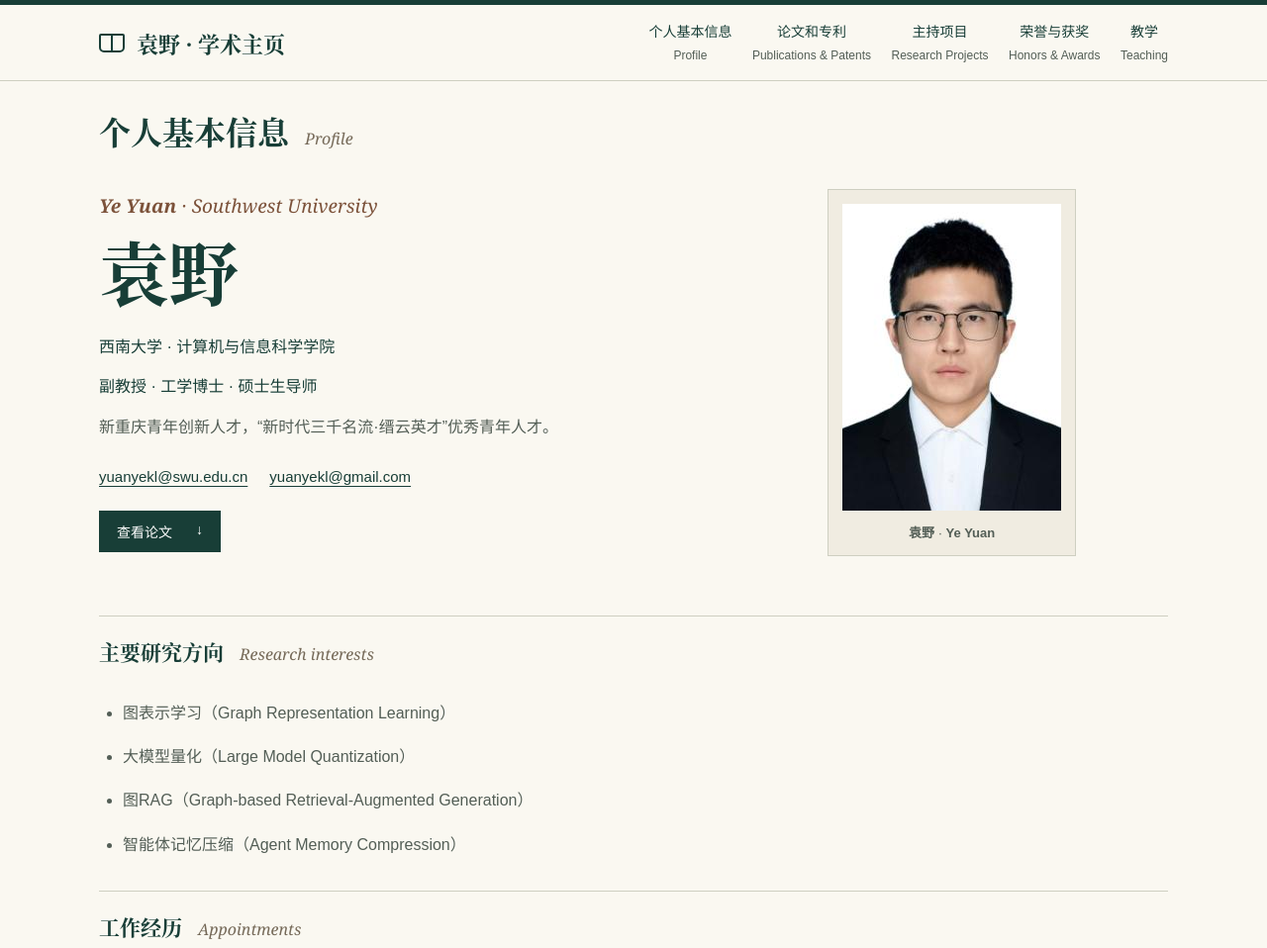
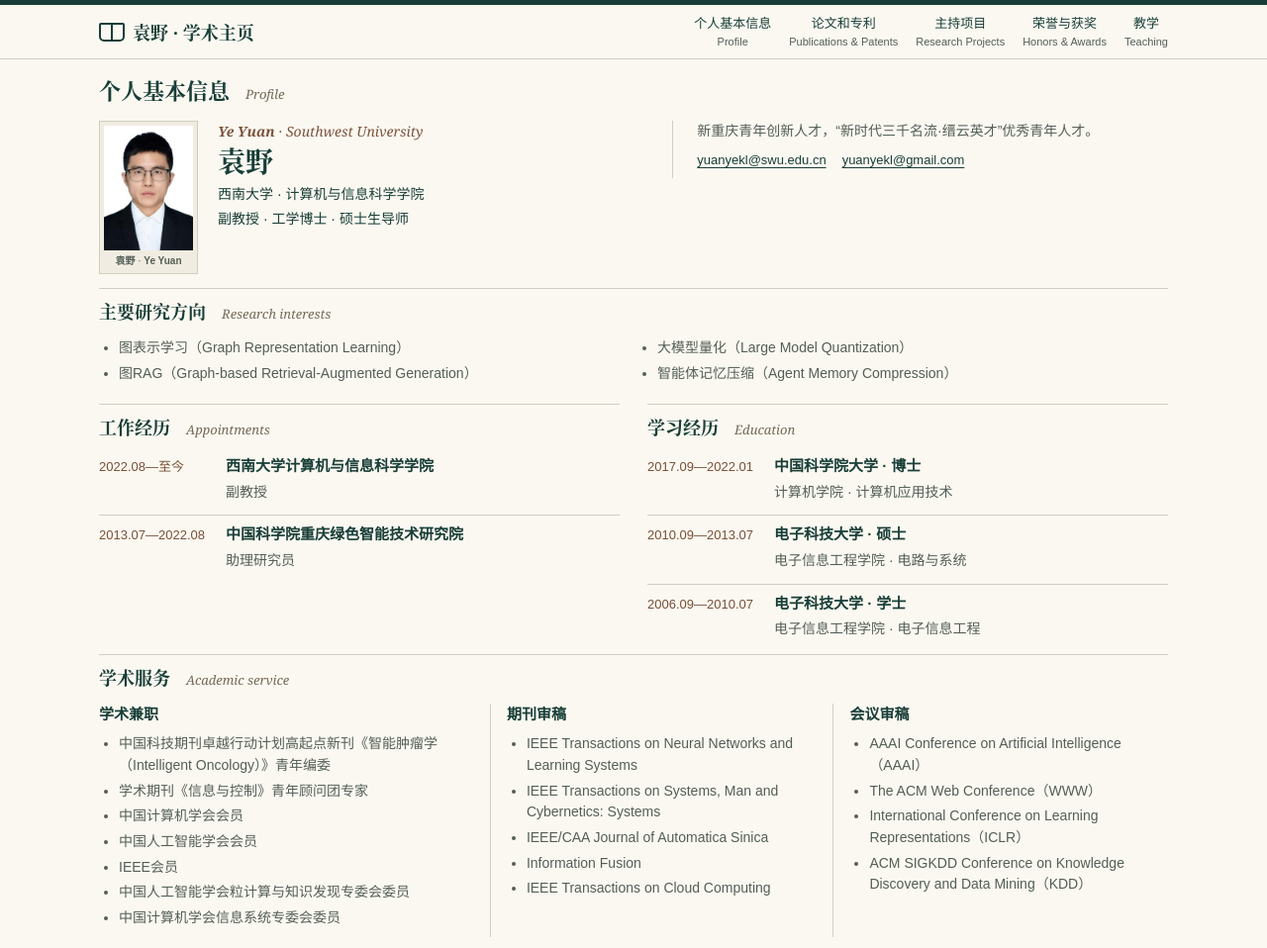
Before and after one commit to yuanyeswu/yuanyeswu.github.io, a plain HTML site: page index.html in a window 1280 px wide. Shown: the top 958 px of the page at 99% size. Drawn offline with Linux system fonts and the light colour scheme.

Commit message:
Add files via upload

```diff
--- a/index.html
+++ b/index.html
@@ -24,13 +24,16 @@
 <div class="section-title"><h2 id="personal-heading">个人基本信息</h2><span lang="en">Profile</span></div>
 <div class="profile" id="profile" aria-labelledby="name">
       <div class="bio">
+        <div class="bio-identity">
         <p class="eyebrow" lang="en"><strong>Ye Yuan</strong> · Southwest University</p>
         <h1 id="name"><strong>袁野</strong></h1>
         <p class="affiliation">西南大学 · 计算机与信息科学学院</p>
         <p class="affiliation">副教授 · 工学博士 · 硕士生导师</p>
+        </div>
+        <div class="bio-details">
         <p class="intro">新重庆青年创新人才，“新时代三千名流·缙云英才”优秀青年人才。</p>
         <div class="contact"><a href="mailto:yuanyekl@swu.edu.cn">yuanyekl@swu.edu.cn</a><a href="mailto:yuanyekl@gmail.com">yuanyekl@gmail.com</a></div>
-        <a class="button" href="#publications">查看论文 <span aria-hidden="true">↓</span></a>
+        </div>
       </div>
       <figure class="portrait"><img src="./assets/yuanye.jpeg" alt="袁野个人照片" width="221" height="310"><figcaption><strong>袁野</strong> · <strong>Ye Yuan</strong></figcaption></figure>
     </div>
@@ -47,6 +50,8 @@
 <section class="subsection" id="education" aria-labelledby="education-heading"><div class="section-title"><h3 id="education-heading">学习经历</h3><span lang="en">Education</span></div><article class="entry"><p class="date">2017.09—2022.01</p><div><h4>中国科学院大学 · 博士</h4><p>计算机学院 · 计算机应用技术</p></div></article><article class="entry"><p class="date">2010.09—2013.07</p><div><h4>电子科技大学 · 硕士</h4><p>电子信息工程学院 · 电路与系统</p></div></article><article class="entry"><p class="date">2006.09—2010.07</p><div><h4>电子科技大学 · 学士</h4><p>电子信息工程学院 · 电子信息工程</p></div></article></section>
 <section class="subsection" id="service" aria-labelledby="service-heading">
   <div class="section-title"><h3 id="service-heading">学术服务</h3><span lang="en">Academic service</span></div>
+  <div class="service-columns">
+  <div class="service-group">
   <h4 id="academic-appointments-heading">学术兼职</h4>
   <ul class="plain-list" aria-labelledby="academic-appointments-heading">
     <li>中国科技期刊卓越行动计划高起点新刊《智能肿瘤学（Intelligent Oncology）》青年编委</li>
@@ -57,6 +62,8 @@
     <li>中国人工智能学会粒计算与知识发现专委会委员</li>
     <li>中国计算机学会信息系统专委会委员</li>
   </ul>
+  </div>
+  <div class="service-group">
   <h4>期刊审稿</h4>
   <ul class="plain-list">
     <li lang="en">IEEE Transactions on Neural Networks and Learning Systems</li>
@@ -65,13 +72,17 @@
     <li lang="en">Information Fusion</li>
     <li lang="en">IEEE Transactions on Cloud Computing</li>
   </ul>
+  </div>
+  <div class="service-group">
   <h4>会议审稿</h4>
-  <ul class="plain-list">
+  <ul class="plain-list conference-list">
     <li lang="en"><a href="https://aaai.org/conference/aaai/">AAAI Conference on Artificial Intelligence（AAAI）</a></li>
     <li lang="en"><a href="https://www.sigweb.org/the-web-conf/">The ACM Web Conference（WWW）</a></li>
     <li lang="en"><a href="https://iclr.cc/About">International Conference on Learning Representations（ICLR）</a></li>
     <li lang="en"><a href="https://www.kdd.org/conferences">ACM SIGKDD Conference on Knowledge Discovery and Data Mining（KDD）</a></li>
   </ul>
+  </div>
+  </div>
 </section>
 </section>
 <section id="research" aria-labelledby="research-heading">
--- a/style.css
+++ b/style.css
@@ -8,7 +8,7 @@
   background: var(--paper);
 }
 * { box-sizing: border-box; }
-body { margin: 0; }
+body { margin: 0; font-size: 14px; line-height: 1.55; }
 strong { font-weight: 700; }
 a { color: inherit; text-underline-offset: .25em; }
 a:focus-visible { outline: 3px solid #b86c35; outline-offset: 4px; }
@@ -17,37 +17,47 @@ a:focus-visible { outline: 3px solid #b86c35; outline-offset: 4px; }
 .masthead { border-top: 5px solid var(--ink); border-bottom: 1px solid var(--rule); }
 .bar, main, footer { width: min(1080px, 89%); margin: auto; }
 .bar, nav, footer { display: flex; align-items: center; }
-.bar { min-height: 76px; justify-content: space-between; gap: 16px; flex-wrap: wrap; padding: 14px 0; }
-.brand { display: inline-flex; align-items: center; gap: 12px; font: bold 22px var(--serif); }
+.bar { min-height: 54px; justify-content: space-between; gap: 10px; flex-wrap: wrap; padding: 7px 0; }
+.brand { display: inline-flex; align-items: center; gap: 8px; font: bold 18px var(--serif); }
 .brand, nav a, .button { text-decoration: none; }
 .book { width: 26px; height: 19px; border: 2px solid; border-radius: 2px 2px 5px 5px; background: linear-gradient(90deg, transparent 46%, var(--ink) 47% 53%, transparent 54%); }
-nav { gap: clamp(12px, 3vw, 36px); font-size: 14px; flex-wrap: wrap; }
+nav { gap: clamp(12px, 3vw, 36px); font-size: 13px; flex-wrap: wrap; }
 nav a:hover, footer a:hover { text-decoration: underline; }
-.primary-nav { gap: 14px clamp(12px, 1.6vw, 24px); }
-.primary-nav a { display: flex; flex-direction: column; align-items: center; gap: 4px; line-height: 1.5; }
-.primary-nav [lang="en"] { font-size: 12px; color: #535e56; white-space: nowrap; }
-.profile { display: grid; grid-template-columns: 1.3fr 1fr; align-items: center; gap: 7%; padding: 36px 0; }
+.primary-nav { gap: 8px 18px; }
+.primary-nav a { display: flex; flex-direction: column; align-items: center; gap: 1px; line-height: 1.5; }
+.primary-nav [lang="en"] { font-size: 11px; color: #535e56; white-space: nowrap; }
+#personal { display: grid; grid-template-columns: minmax(0, 1fr) minmax(0, 1fr); column-gap: 28px; align-items: start; }
+#personal > .section-title, #profile, #about, #service { grid-column: 1 / -1; }
+#about .plain-list { display: grid; grid-template-columns: minmax(0, 1fr) minmax(0, 1fr); column-gap: 28px; }
+.profile { display: grid; grid-template-columns: 100px minmax(0, 1fr); align-items: start; gap: 20px; padding: 14px 0 2px; }
+.bio { grid-column: 2; grid-row: 1; display: grid; grid-template-columns: minmax(0, 1fr) minmax(0, 1.15fr); align-items: start; gap: 24px; }
+.bio-details { border-left: 1px solid var(--rule); padding-left: 24px; }
+.bio-details .intro { margin-top: 0; }
+.service-columns { display: grid; grid-template-columns: 1.15fr 1fr 1.05fr; gap: 24px; margin-top: 8px; }
+.service-group { min-width: 0; }
+.conference-list a { text-decoration: none; }
+.service-group + .service-group { border-left: 1px solid var(--rule); padding-left: 16px; }
 .eyebrow, .section-title span { font-family: Georgia, serif; font-style: italic; }
-.eyebrow { font-size: 19px; margin: 0 0 15px; color: #7c523a; }
+.eyebrow { font-size: 14px; margin: 0 0 3px; color: #7c523a; }
 h1, h2, h3 { font-family: var(--serif); }
-h1 { font-size: clamp(38px, 5.5vw, 72px); line-height: 1.18; margin: 0 0 18px; }
-.affiliation { font-size: 16px; }
-.intro, .entry p { color: #535e56; line-height: 1.85; }
-.intro { max-width: 38em; margin: 16px 0 26px; }
-.button { display: inline-flex; gap: 24px; background: var(--ink); color: white; padding: 11px 18px; font-size: 14px; }
+h1 { font-size: 28px; line-height: 1.2; margin: 0 0 6px; }
+.affiliation { font-size: 14px; margin: 3px 0; }
+.intro, .entry p { color: #535e56; line-height: 1.55; }
+.intro { max-width: 48em; margin: 6px 0 8px; }
+.button { display: inline-flex; gap: 12px; background: var(--ink); color: white; padding: 5px 12px; font-size: 13px; }
 .button:hover { background: #30594c; }
-.portrait { justify-self: center; margin: 0; padding: 14px; border: 1px solid var(--rule); background: #f0ece1; }
-.portrait img { display: block; max-width: 100%; height: auto; }
-.portrait figcaption { text-align: center; font-size: 13px; padding-top: 12px; color: #535e56; }
-.contact { display: flex; flex-wrap: wrap; gap: 8px 22px; margin-bottom: 26px; font-size: 15px; overflow-wrap: anywhere; }
-.about-copy, .section-note, .plain-list, .book-citation { line-height: 1.9; color: #535e56; }
+.portrait { grid-column: 1; grid-row: 1; justify-self: start; margin: 0; padding: 4px; border: 1px solid var(--rule); background: #f0ece1; }
+.portrait img { display: block; width: 90px; max-width: 100%; height: auto; }
+.portrait figcaption { text-align: center; font-size: 10px; padding-top: 3px; color: #535e56; }
+.contact { display: flex; flex-wrap: wrap; gap: 3px 16px; margin-bottom: 8px; font-size: 13px; overflow-wrap: anywhere; }
+.about-copy, .section-note, .plain-list, .book-citation { line-height: 1.55; color: #535e56; }
 .about-copy p { margin: 18px 0 0; }
 .section-note { font-size: 14px; margin: 18px 0; }
-.mentoring-block { margin-top: 24px; padding-top: 20px; border-top: 1px solid var(--rule); }
+.mentoring-block { margin-top: 12px; padding-top: 10px; border-top: 1px solid var(--rule); }
 .mentoring-block .section-note { margin: 8px 0 20px; }
-.destinations-table { width: 100%; border-collapse: collapse; margin: 16px 0 24px; font-size: 15px; line-height: 1.7; text-align: left; }
+.destinations-table { width: 100%; border-collapse: collapse; margin: 8px 0 12px; font-size: 13px; line-height: 1.55; text-align: left; }
 .destinations-table caption { position: absolute; width: 1px; height: 1px; overflow: hidden; clip-path: inset(50%); }
-.destinations-table th, .destinations-table td { padding: 12px 8px; border-bottom: 1px solid var(--rule); }
+.destinations-table th, .destinations-table td { padding: 6px 8px; border-bottom: 1px solid var(--rule); }
 .destinations-table thead { background: #f0ece1; }
 .destinations-table tbody th { font-weight: 500; }
 .destinations-table td { color: #535e56; }
@@ -67,32 +77,46 @@ h1 { font-size: clamp(38px, 5.5vw, 72px); line-height: 1.18; margin: 0 0 18px; }
 .awards-table th:nth-child(3) { width: 15%; }
 .awards-table th:nth-child(4) { width: 33%; }
 .papers { padding: 0; list-style: none; }
-.papers .entry { grid-template-columns: 72px minmax(0, 1fr); }
-.papers .citation { margin: 0; font-size: 16px; line-height: 1.9; }
+.papers .entry { grid-template-columns: 48px minmax(0, 1fr); }
+.papers .citation { margin: 0; font-size: 14px; line-height: 1.6; }
 .citation strong { color: var(--ink); }
 .paper-link { display: inline-block; margin-left: .3em; font-weight: 600; white-space: nowrap; color: var(--ink); }
-.plain-list { padding-left: 24px; }
-.plain-list li { padding: 7px 0; }
-.collection > section { border-top: 1px solid var(--ink); padding: 27px 0 34px; scroll-margin-top: 18px; }
+.plain-list { padding-left: 20px; margin: 6px 0; }
+.plain-list li { padding: 2px 0; }
+.collection > section { border-top: 1px solid var(--ink); padding: 14px 0 16px; scroll-margin-top: 18px; }
 .collection > section:first-child { border-top: 0; }
-.subsection { border-top: 1px solid var(--rule); margin-top: 24px; padding-top: 20px; scroll-margin-top: 18px; }
+.subsection { border-top: 1px solid var(--rule); margin-top: 12px; padding-top: 10px; scroll-margin-top: 18px; }
 .section-title { display: flex; flex-wrap: wrap; align-items: baseline; gap: 8px 16px; }
-h2 { font-size: clamp(24px, 3vw, 32px); margin: 0; }
-.section-title span { color: #756958; font-size: 16px; }
-.entry { display: grid; grid-template-columns: minmax(90px, 16%) 1fr; gap: 18px; margin-top: 24px; }
-.entry + .entry { border-top: 1px solid var(--rule); padding-top: 18px; }
-h3 { margin: 0 0 6px; font-size: 21px; line-height: 1.6; }
-h4 { margin: 0 0 6px; font-size: 18px; line-height: 1.6; font-weight: 600; }
-.entry p { margin: 3px 0; font-size: 15px; }
-.entry .date { color: #795037; }
+h2 { font-size: 22px; margin: 0; }
+.section-title span { color: #756958; font-size: 13px; }
+.entry { display: grid; grid-template-columns: 116px minmax(0, 1fr); gap: 12px; margin-top: 10px; }
+.entry + .entry { border-top: 1px solid var(--rule); padding-top: 8px; }
+h3 { margin: 0 0 4px; font-size: 18px; line-height: 1.5; }
+h4 { margin: 0 0 4px; font-size: 15px; line-height: 1.5; font-weight: 600; }
+.entry h3 { font-size: 16px; }
+.entry p { margin: 2px 0; font-size: 14px; }
+.entry .date { color: #795037; font-size: 13px; white-space: nowrap; }
 .entry .funding { color: var(--ink); }
 .venue { font-style: italic; }
-footer { border-top: 1px solid var(--rule); justify-content: flex-end; gap: 16px; padding: 24px 0; font-size: 13px; line-height: 1.8; }
+footer { border-top: 1px solid var(--rule); justify-content: flex-end; gap: 16px; padding: 16px 0; font-size: 13px; line-height: 1.8; }
 .collection { overflow-wrap: anywhere; }
+@media (max-width: 800px) {
+  #personal { grid-template-columns: minmax(0, 1fr); }
+  #about .plain-list { grid-template-columns: minmax(0, 1fr); }
+  .bio { grid-template-columns: minmax(0, 1fr); gap: 8px; }
+  .bio-details { border-left: 0; padding-left: 0; }
+  .service-columns { grid-template-columns: minmax(0, 1fr); gap: 12px; }
+  .service-group + .service-group { border-left: 0; padding-left: 0; }
+}
 @media (max-width: 680px) {
-  .bar { flex-wrap: wrap; padding: 14px 0; }
-  .profile { grid-template-columns: 1fr; gap: 28px; padding: 34px 0; }
-  .portrait { justify-self: start; }
+  .bar { flex-wrap: wrap; padding: 7px 0; }
+  .profile { grid-template-columns: 80px minmax(0, 1fr); gap: 12px; padding: 12px 0 2px; }
+  .bio { display: contents; }
+  .bio-identity { grid-column: 2; grid-row: 1; }
+  .bio-details { grid-column: 1 / -1; grid-row: 2; }
+  .portrait img { width: 70px; }
+  .portrait figcaption { font-size: 9px; }
+  h1 { font-size: 25px; }
   .bar nav { flex-wrap: wrap; }
   .entry, .papers .entry { grid-template-columns: 1fr; gap: 5px; }
 }
```
